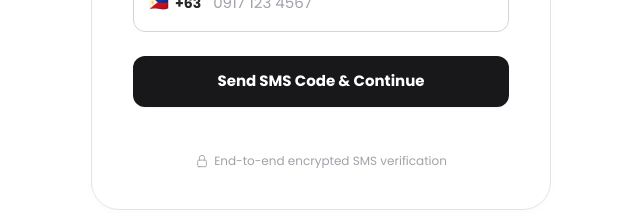
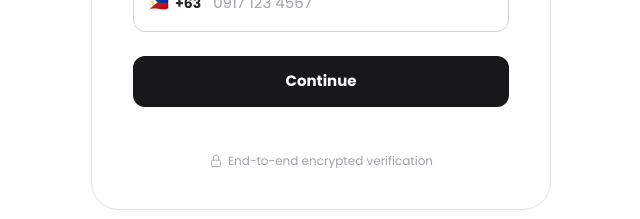
Before and after one commit to Marty-dev-arch/IT-12---Final-Project-Vjays-Bike, a React (Vite) app: page /register in a window 1280 px wide. Shown: the part 274-493 px from the top of the page, without its empty margins (319-959 px from the left). Built offline with nearby package versions, Linux system fonts and the light colour scheme; no server answers.

Commit message:
style(register): change button text back to Continue and remove SMS mention

```diff
--- a/src/pages/auth/RegisterPage.tsx
+++ b/src/pages/auth/RegisterPage.tsx
@@ -79,7 +79,7 @@ const RegisterPage: React.FC = () => {
               style={{ boxShadow: '0px 1px 2px #0000000D' }}
             >
               {loading && <RefreshCw className="w-4 h-4 animate-spin" />}
-              <span className="text-[15px] font-bold">Send SMS Code & Continue</span>
+              <span className="text-[15px] font-bold">Continue</span>
             </button>
           </div>
 
@@ -87,7 +87,7 @@ const RegisterPage: React.FC = () => {
           <div className="flex justify-center items-center pt-[22px] gap-[5px]">
             <HiOutlineLockClosed className="w-3.5 h-3.5 text-zinc-400 dark:text-[#737373]" />
             <span className="text-zinc-400 dark:text-[#737373] text-xs">
-              End-to-end encrypted SMS verification
+              End-to-end encrypted verification
             </span>
           </div>
         </div>
```
